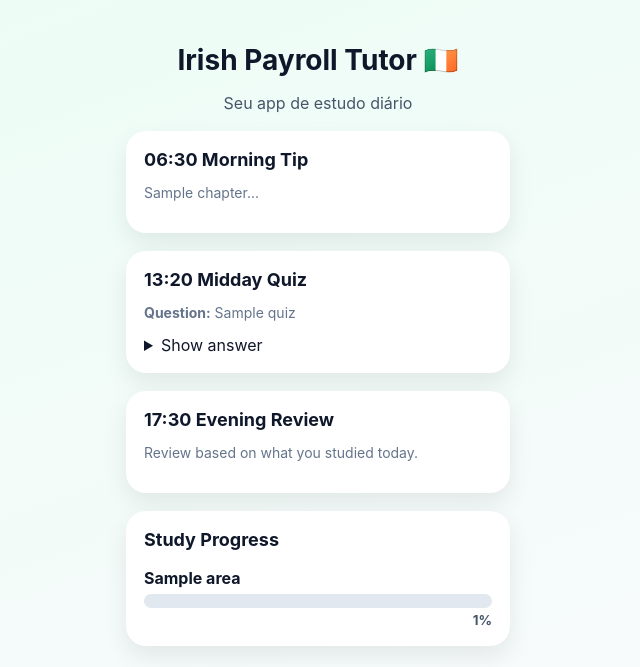
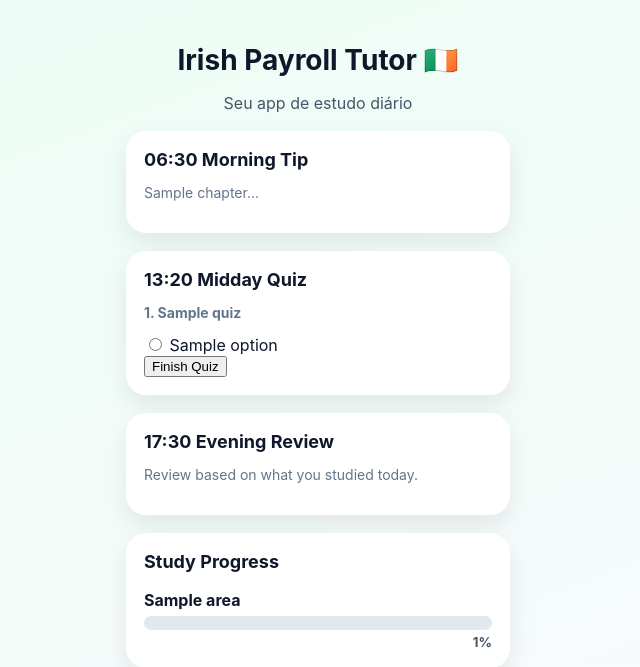
Before and after one commit to brunonfreitas/irish-payroll-tutor, a Flask app: template templates/index.html in a window 1280 px wide. Shown: the top 667 px of the page, without its empty margins (322-962 px from the left). Run offline with Flask 3, Linux system fonts and the light colour scheme; the template is opened without the code that fills it: most values are stand-ins (such as "Sample title", 1, 10 or a date in 2020); some libraries are stand-ins or nearby versions.

Commit message:
add multiple choice quiz

```diff
--- a/app.py
+++ b/app.py
@@ -48,6 +48,20 @@ def extract_quizzes(chapters):
                 })
                 question = None
 
+    all_answers = [q["answer"] for q in quizzes]
+
+    for quiz in quizzes:
+        wrong_options = [a for a in all_answers if a != quiz["answer"]]
+        random.shuffle(wrong_options)
+
+        options = [quiz["answer"]] + wrong_options[:3]
+
+        while len(options) < 4:
+            options.append("Not applicable")
+
+        random.shuffle(options)
+        quiz["options"] = options
+
     return quizzes
 
 def calculate_progress(chapters):
@@ -84,13 +98,11 @@ def home():
     progress = calculate_progress(chapters)
     quizzes = extract_quizzes(chapters)
 
-    quiz = random.choice(quizzes) if quizzes else None
-
     return render_template(
         "index.html",
         chapters=chapters,
         progress=progress,
-        quiz=quiz
+        quizzes=quizzes
     )
 
 if __name__ == "__main__":
--- a/templates/index.html
+++ b/templates/index.html
@@ -45,12 +45,30 @@
     <div class="card">
       <h2>13:20 Midday Quiz</h2>
 
-      {% if quiz %}
-        <p><strong>Question:</strong> {{ quiz.question }}</p>
-        <details>
-          <summary>Show answer</summary>
-          <p><strong>Answer:</strong> {{ quiz.answer }}</p>
-        </details>
+      {% if quizzes %}
+        <form id="quizForm">
+          {% for quiz in quizzes %}
+            <div class="quiz-question">
+              <p><strong>{{ loop.index }}. {{ quiz.question }}</strong></p>
+
+              {% for option in quiz.options %}
+                <label class="option">
+                  <input
+                    type="radio"
+                    name="q{{ loop.index0 }}"
+                    value="{{ option }}"
+                    data-answer="{{ quiz.answer }}"
+                  >
+                  {{ option }}
+                </label>
+              {% endfor %}
+            </div>
+          {% endfor %}
+
+          <button type="button" onclick="checkQuiz()">Finish Quiz</button>
+        </form>
+
+        <div id="quizResult" class="result"></div>
       {% else %}
         <p>Add Q: and A: questions inside your chapter files.</p>
       {% endif %}
@@ -82,5 +100,50 @@
     </div>
 
   </main>
+
+  <script>
+    function checkQuiz() {
+      const questions = document.querySelectorAll(".quiz-question");
+      let correct = 0;
+      let total = questions.length;
+
+      questions.forEach((question) => {
+        const selected = question.querySelector("input[type='radio']:checked");
+        const allOptions = question.querySelectorAll("label");
+
+        allOptions.forEach(label => {
+          label.classList.remove("correct", "wrong");
+        });
+
+        if (selected) {
+          const correctAnswer = selected.dataset.answer;
+
+          if (selected.value === correctAnswer) {
+            correct++;
+            selected.parentElement.classList.add("correct");
+          } else {
+            selected.parentElement.classList.add("wrong");
+
+            allOptions.forEach(label => {
+              const input = label.querySelector("input");
+              if (input.value === correctAnswer) {
+                label.classList.add("correct");
+              }
+            });
+          }
+        }
+      });
+
+      const wrong = total - correct;
+      const percent = Math.round((correct / total) * 100);
+
+      document.getElementById("quizResult").innerHTML = `
+        <h3>Quiz Result</h3>
+        <p><strong>Correct:</strong> ${correct}</p>
+        <p><strong>Wrong:</strong> ${wrong}</p>
+        <p><strong>Score:</strong> ${percent}%</p>
+      `;
+    }
+  </script>
 </body>
 </html>
```
Also changed, not shown: 1 other file.
